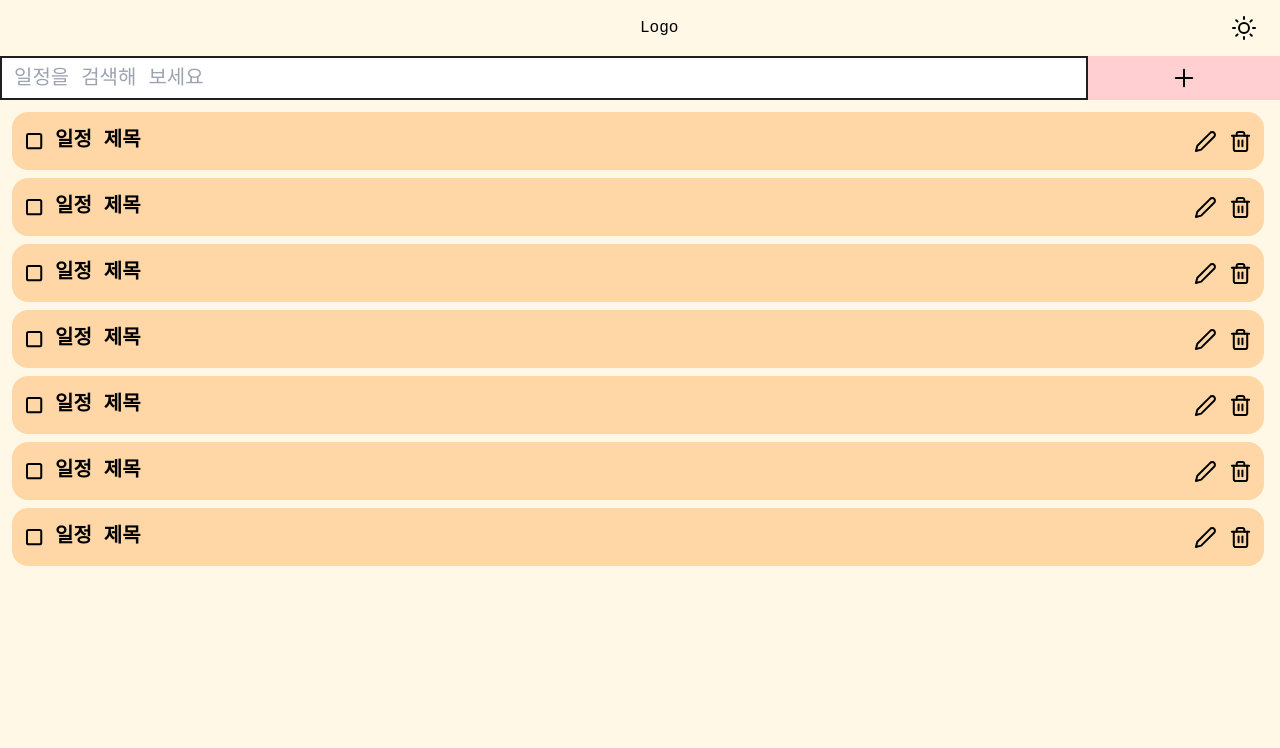
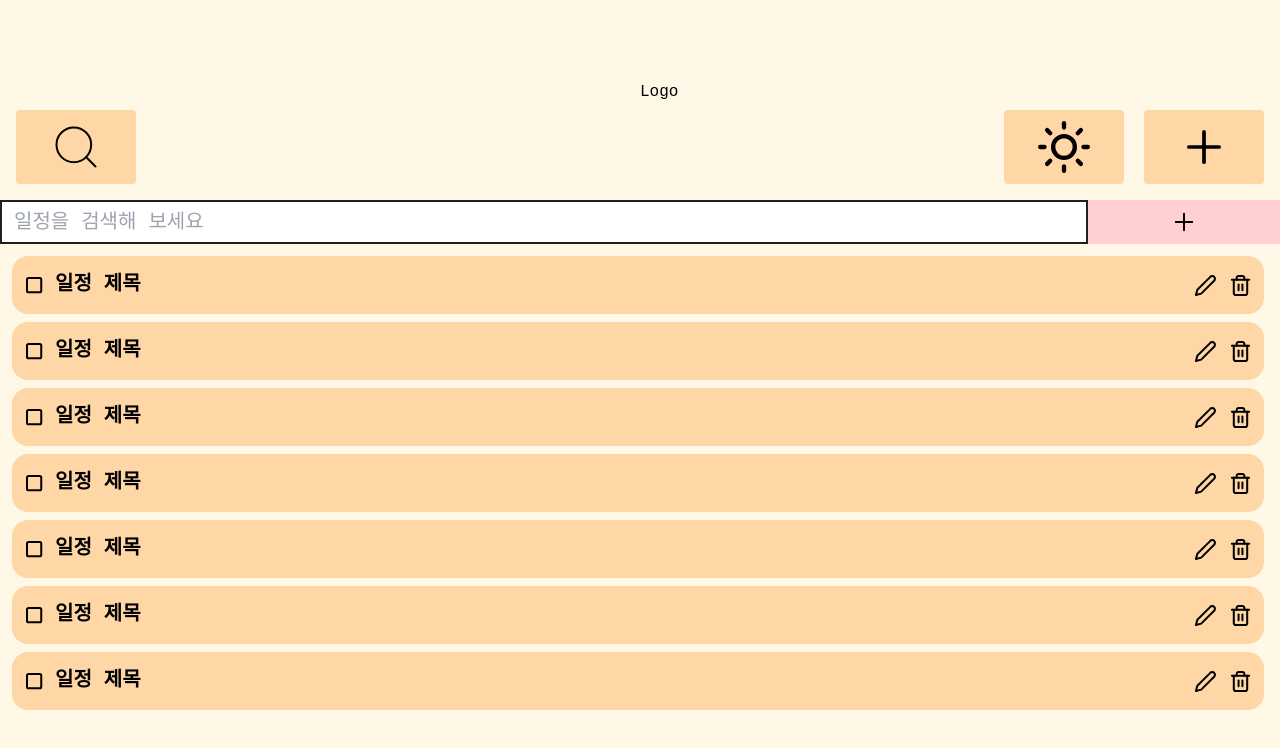
Before and after one commit to hoj0806/todo-list, a React (Vite) app: page / in a window 1280 px wide. Shown: the top 748 px of the page. Built offline with nearby package versions, Linux system fonts and the light colour scheme; a web font is replaced by a local one.

Commit message:
destop header static

```diff
--- a/src/components/Header.jsx
+++ b/src/components/Header.jsx
@@ -1,10 +1,20 @@
 import LightMode from "../assets/icon/light.svg";
-
+import SearchIcon from "../assets/icon/search.svg";
+import AddIcon from "../assets/icon/add.svg";
 function Header() {
   return (
-    <div className='h-[56px] flex items-center justify-between relative px-6'>
-      <div className='absolute left-1/2 translate-x--1/2'>Logo</div>
-      <img src={LightMode} className='w-6 h-6 ml-auto' />
+    <div className='h-[56px] flex items-center justify-between relative px-6 desktop:h-[200px] desktop:px-4 desktop:pb-4 relative'>
+      <div className='absolute left-1/2 translate-x--1/2 '>Logo</div>
+      <img src={LightMode} className='w-6 h-6 ml-auto desktop:hidden' />
+      <button className='hidden desktop:block w-[120px] h-[74px] bg-orange rounded-[4px] absolute bottom-4'>
+        <img src={SearchIcon} className='mx-auto' />
+      </button>
+      <button className='hidden desktop:block w-[120px] h-[74px] bg-orange rounded-[4px] absolute bottom-4 right-4'>
+        <img src={AddIcon} className='mx-auto w-[52px] h-[52px]' />
+      </button>
+      <button className='hidden desktop:block w-[120px] h-[74px] bg-orange rounded-[4px] absolute bottom-4 right-[156px]'>
+        <img src={LightMode} className='mx-auto w-[52px] h-[52px]' />
+      </button>
     </div>
   );
 }
--- a/tailwind.config.js
+++ b/tailwind.config.js
@@ -27,7 +27,7 @@ export default {
       },
       screens: {
         mobile: "393px",
-        destop: "1440px",
+        desktop: "1024px",
       },
     },
   },
```
